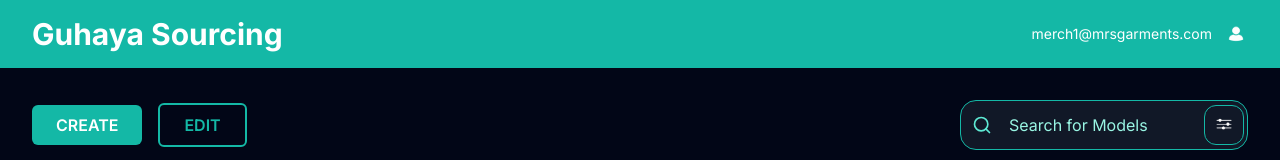
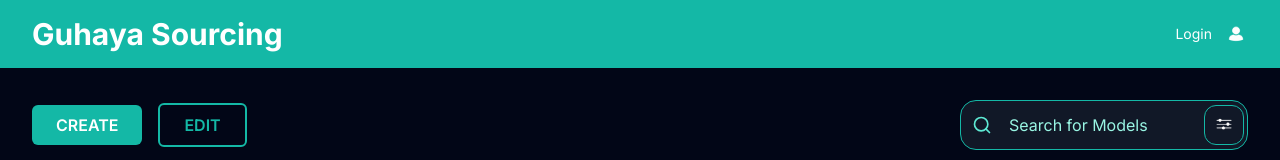
Before and after one commit to SUGANTH-V-27/guhaya-sourcing, a Next.js app in the folder frontend/: page /brands/astra in a window 1280 px wide. Shown: the top 160 px of the page. Built offline with nearby package versions, Linux system fonts and the light colour scheme.

Commit message:
Persist login email display on brand/model pages

```diff
--- a/frontend/src/app/brands/[id]/page.tsx
+++ b/frontend/src/app/brands/[id]/page.tsx
@@ -31,7 +31,7 @@
       <header className="bg-teal-500 text-white px-8 py-4 flex items-center justify-between">
         <h1 className="text-3xl font-bold">Guhaya Sourcing</h1>
         <div className="flex items-center gap-3">
-          <span className="text-sm">{user?.email || "merch1@mrsgarments.com"}</span>
+          <span className="text-sm">{user?.email ?? "Login"}</span>
           <Link href="/login">
             <img src="/login_icon.png" alt="Login" className="h-6 w-6 object-contain" />
           </Link>
--- a/frontend/src/app/models/page.tsx
+++ b/frontend/src/app/models/page.tsx
@@ -23,7 +23,7 @@
       <header className="bg-teal-500 text-white px-8 py-4 flex items-center justify-between">
         <h1 className="text-3xl font-bold">Guhaya Sourcing</h1>
         <div className="flex items-center gap-3">
-          <span className="text-sm">{user?.email || "merch1@mrsgarments.com"}</span>
+          <span className="text-sm">{user?.email ?? "Login"}</span>
           <Link href="/login">
             <img src="/login_icon.png" alt="Login" className="h-6 w-6 object-contain" />
           </Link>
```
